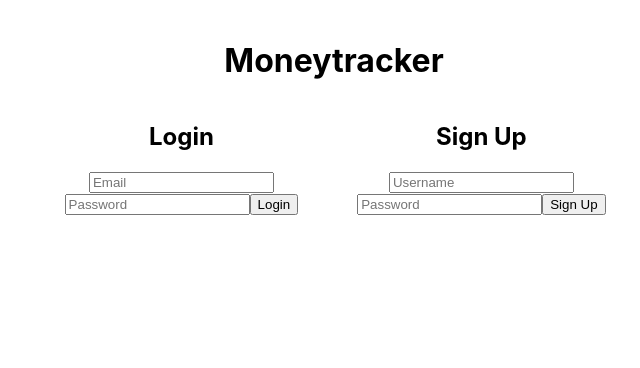
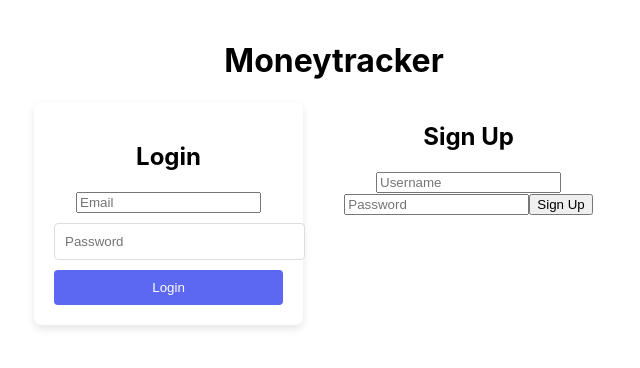
Before and after one commit to hymanho/Centsify, a React (Create React App) app: page / in a window 1280 px wide. Shown: the top 368 px of the page, without its empty margins (306-946 px from the left). Built offline with nearby package versions, Linux system fonts and the light colour scheme.

Commit message:
Added Login.css style and imported to Login.js under componenets

```diff
--- a/src/components/auth/Login.js
+++ b/src/components/auth/Login.js
@@ -3,6 +3,7 @@ import React, { useState } from 'react';
 import { useNavigate } from 'react-router-dom';
 import { logIn } from '../../backend/login'; // route back to auth.js
 import { auth } from '../../firebase';
+import '../../styles/Login.css'
 
 const Login = () => {
   const [email, setEmail] = useState('');
--- /dev/null
+++ b/src/styles/Login.css
@@ -0,0 +1,34 @@
+.login-container {
+    display: flex;
+    justify-content: center;
+    align-items: center;
+    height: 100vh;
+    background-color: #f4f4f4;
+  }
+
+  .login-form {
+    padding: 20px;
+    background: white;
+    border-radius: 8px;
+    box-shadow: 0 4px 8px rgba(0,0,0,0.1);
+    width: 300px;
+  }
+
+  .login-form input[type="text"],
+  .login-form input[type="password"] {
+    width: 100%;
+    padding: 10px;
+    margin: 10px 0;
+    border: 1px solid #ddd;
+    border-radius: 4px;
+  }
+
+  .login-form button {
+    width: 100%;
+    padding: 10px;
+    background-color: #5c67f2;
+    border: none;
+    color: white;
+    border-radius: 4px;
+    cursor: pointer;
+  }
```
